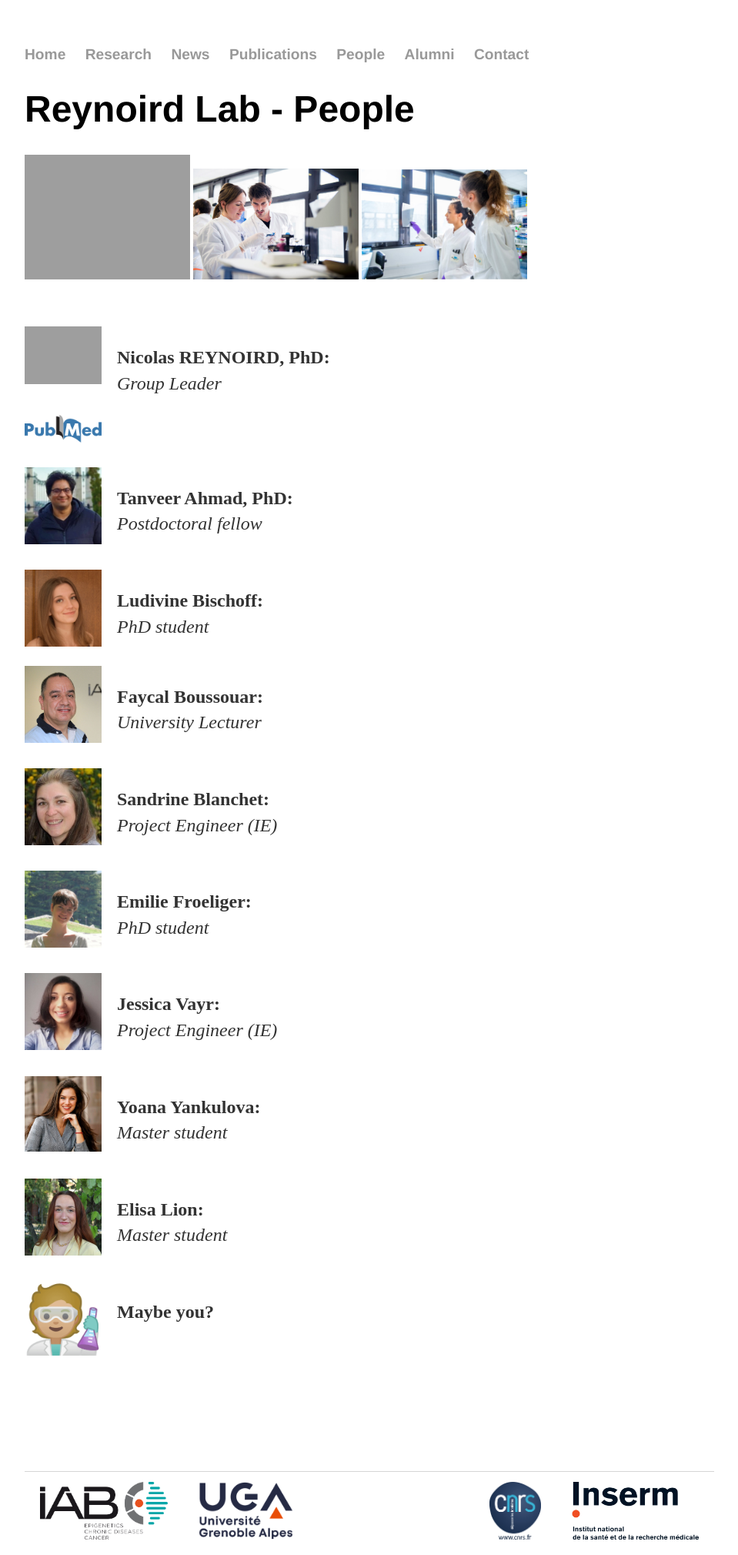
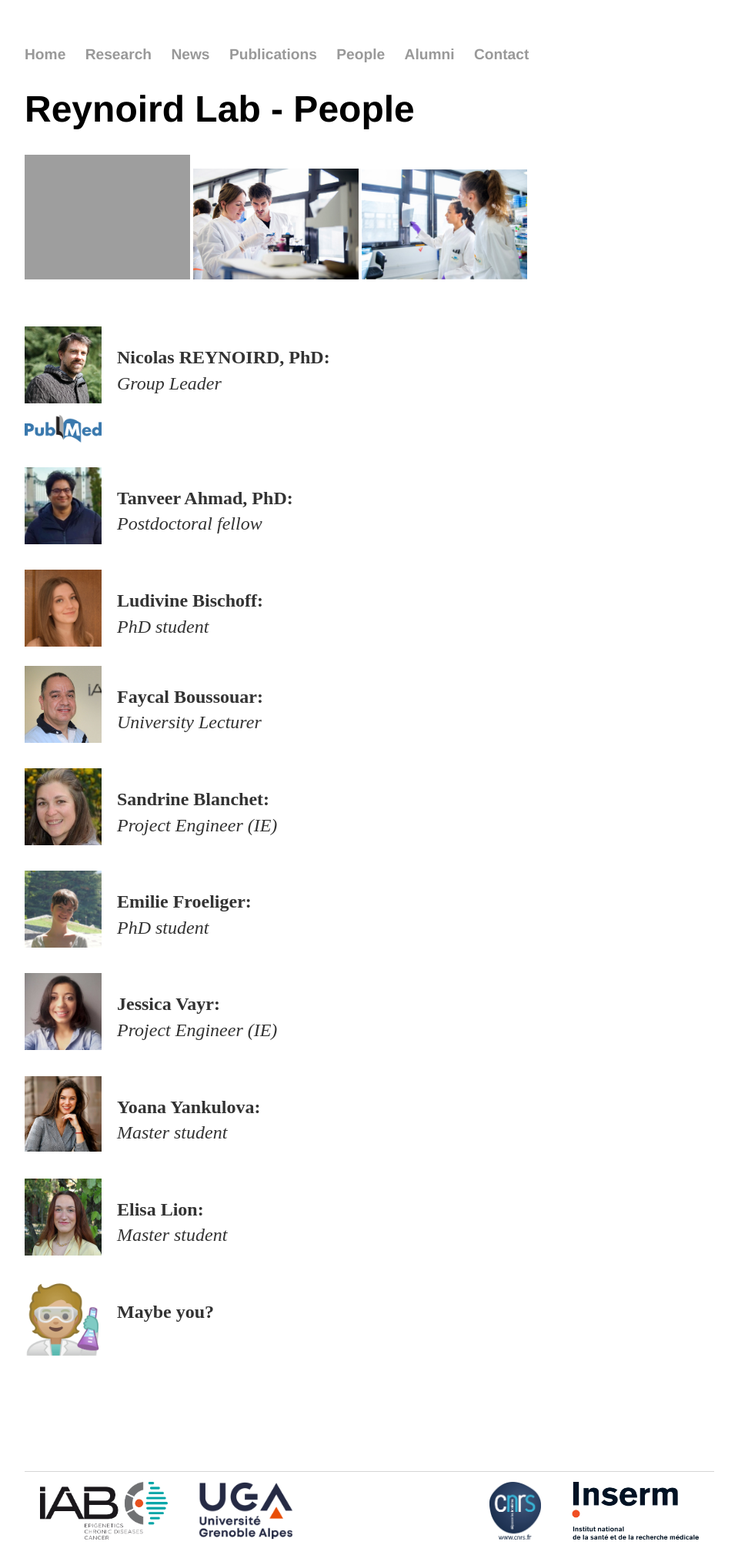
Before and after one commit to Reynoird-Lab/Reynoird-lab.github.io, a Jekyll site: the page built from People/index.html, in a window 1280 px wide. Shown: the whole page at 77% size, without its empty margins (160-1119 px from the left). Built offline with Jekyll 4.4.1, drawn with Linux system fonts in a browser that asks for light colours; Markdown is read by kramdown in place of the engine named in the settings.

Commit message:
Update index.html

```diff
--- a/People/index.html
+++ b/People/index.html
@@ -12,7 +12,7 @@ title: People
 
 <br>
 <p><br>
-<img alt="Nicolas Reynoird" src="https://reynoird-lab.github.io/Images/reynoird.jpeg" style="margin: 0px 20px 10px 0px;" align="left" width="100"/> <p><b>Nicolas REYNOIRD, PhD:</b> <br><i>Group Leader</i></p>
+<img alt="Nicolas Reynoird" src="https://reynoird-lab.github.io/Images/reynoird.jpg" style="margin: 0px 20px 10px 0px;" align="left" width="100"/> <p><b>Nicolas REYNOIRD, PhD:</b> <br><i>Group Leader</i></p>
 <a href="https://pubmed.ncbi.nlm.nih.gov/?sort=pubdate&term=Reynoird+N&cauthor_id=34686315"> <img alt="Nicolas Reynoird" src="https://reynoird-lab.github.io/Images/PUBMED.png" style="margin: 0px 20px 10px 0px;" width="100"/></a> <br>
 <br>
 <img alt="TA" src="https://reynoird-lab.github.io/Images/Tanveer_Ahmad.jpg" style="margin: 0px 20px 10px 0px;" align="left" width="100"/> <p><b>Tanveer Ahmad, PhD: </b><br><i>Postdoctoral fellow</i><br></p>
```
